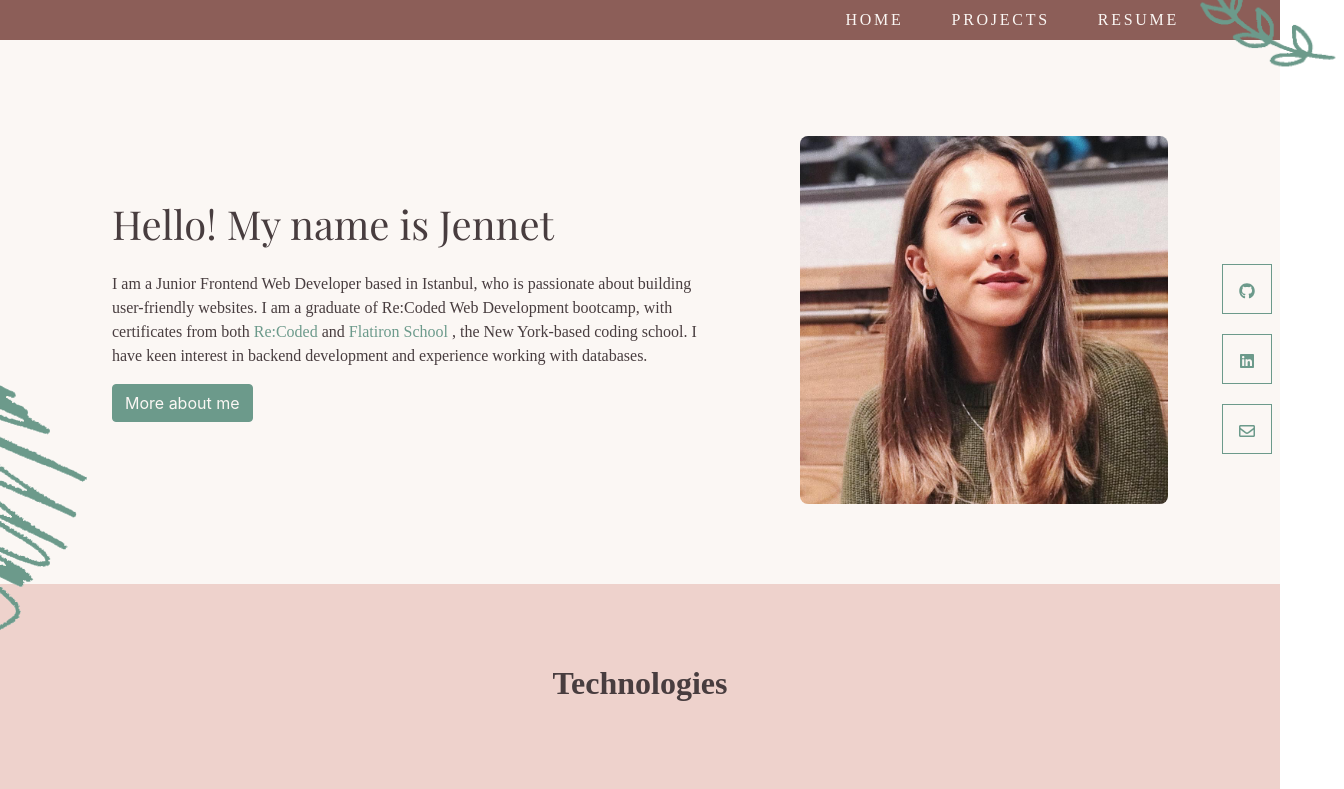
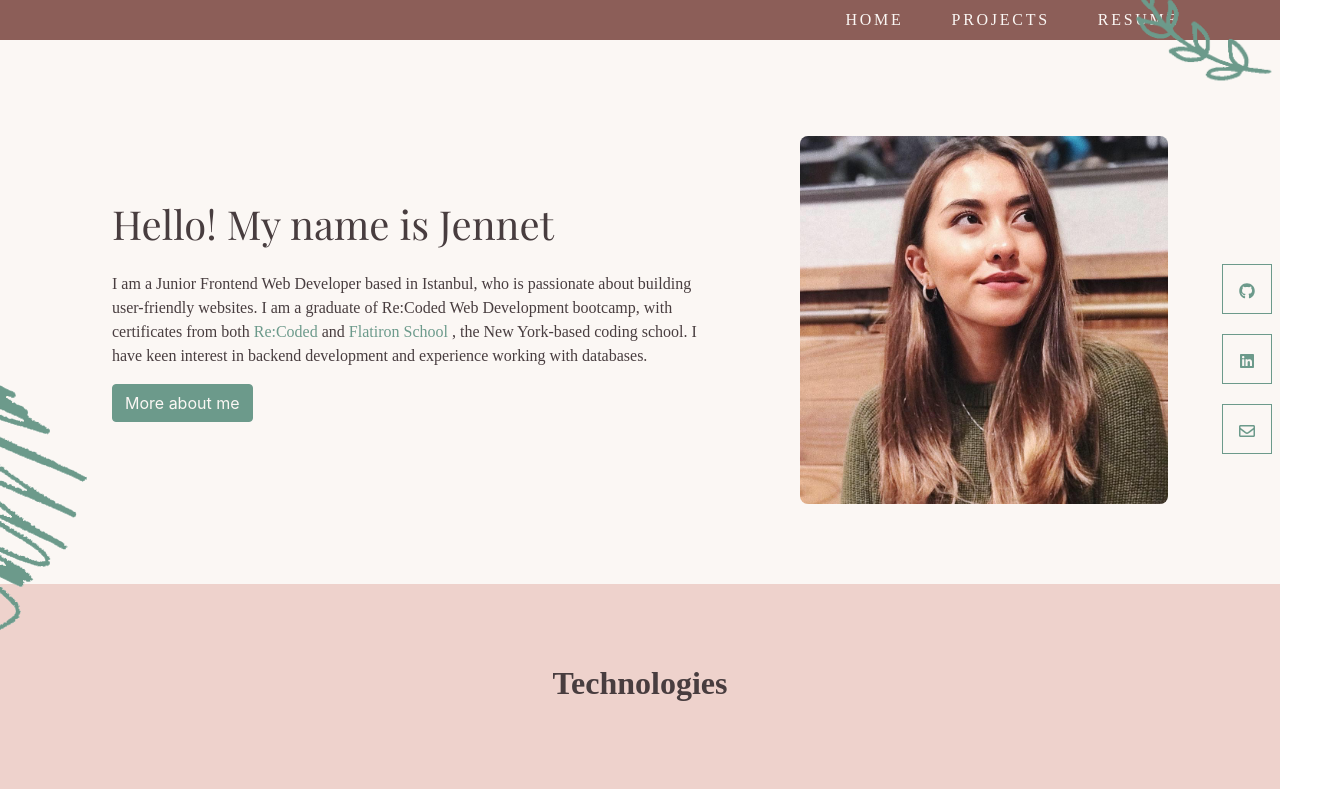
Before and after one commit to jennethydyrova/my-portfolio, a React (Create React App) app: page / in a window 1280 px wide. Shown: the top 789 px of the page, 1344 px wide, since content can reach past the window. Built offline with nearby package versions, Linux system fonts and the light colour scheme; a web font is replaced by a local one.

Commit message:
fix image position in homepage

```diff
--- a/src/components/HomeMainInfo/index.scss
+++ b/src/components/HomeMainInfo/index.scss
@@ -7,8 +7,9 @@
 img.greenyLeaf {
   width: 10rem;
   position: absolute;
-  bottom: 2rem;
-  right: 5rem;
+
+  bottom: 1.1rem;
+  right: 9rem;
   margin-right: -9rem;
 }
 
```
